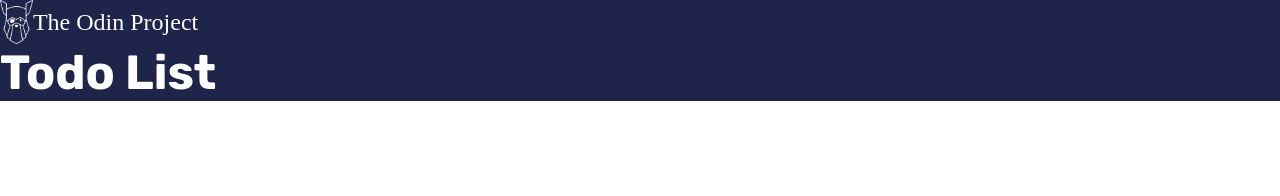
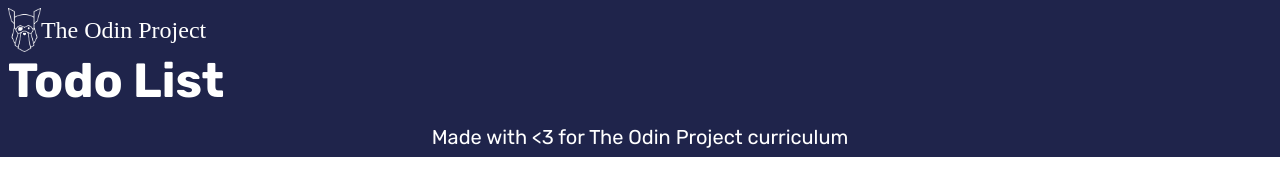
Before and after one commit to n0guera/odin-todo-list, a plain HTML site: page index.html in a window 1280 px wide. Drawn offline with Linux system fonts and the light colour scheme; a web font is replaced by a local one.

Commit message:
Add footer and styling

```diff
--- a/index.css
+++ b/index.css
@@ -15,9 +15,11 @@
   font-family: Rubik, sans-serif;
 }
 
-header {
+header,
+footer {
   color: white;
   background-color: #1f244b;
+  padding: 8px;
 }
 
 #logo-container {
@@ -44,6 +46,14 @@
   align-items: center;
 }
 
+.justify-center {
+  justify-content: center;
+}
+
 .font-48px {
   font-size: 48px;
 }
+
+.font-20px {
+  font-size: 20px;
+}
--- a/main.js
+++ b/main.js
@@ -55,7 +55,11 @@
       e.appendChild(n), document.body.appendChild(e);
     })(),
     (() => {
-      const e = document.createElement('footer');
-      document.body.appendChild(e);
+      const e = document.createElement('footer'),
+        t = document.createElement('p');
+      (t.textContent = 'Made with <3 for The Odin Project curriculum'),
+        t.classList.add('flex', 'font-20px', 'justify-center'),
+        e.appendChild(t),
+        document.body.appendChild(e);
     })();
 })();
```
